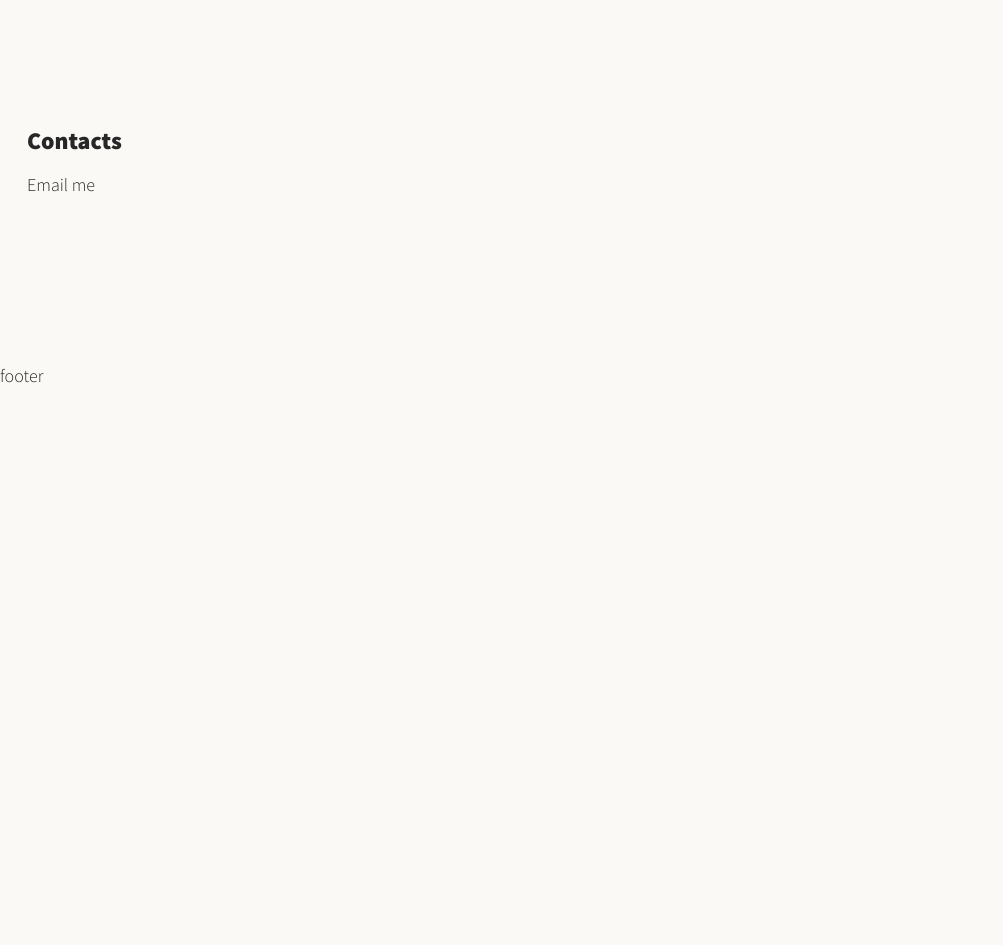
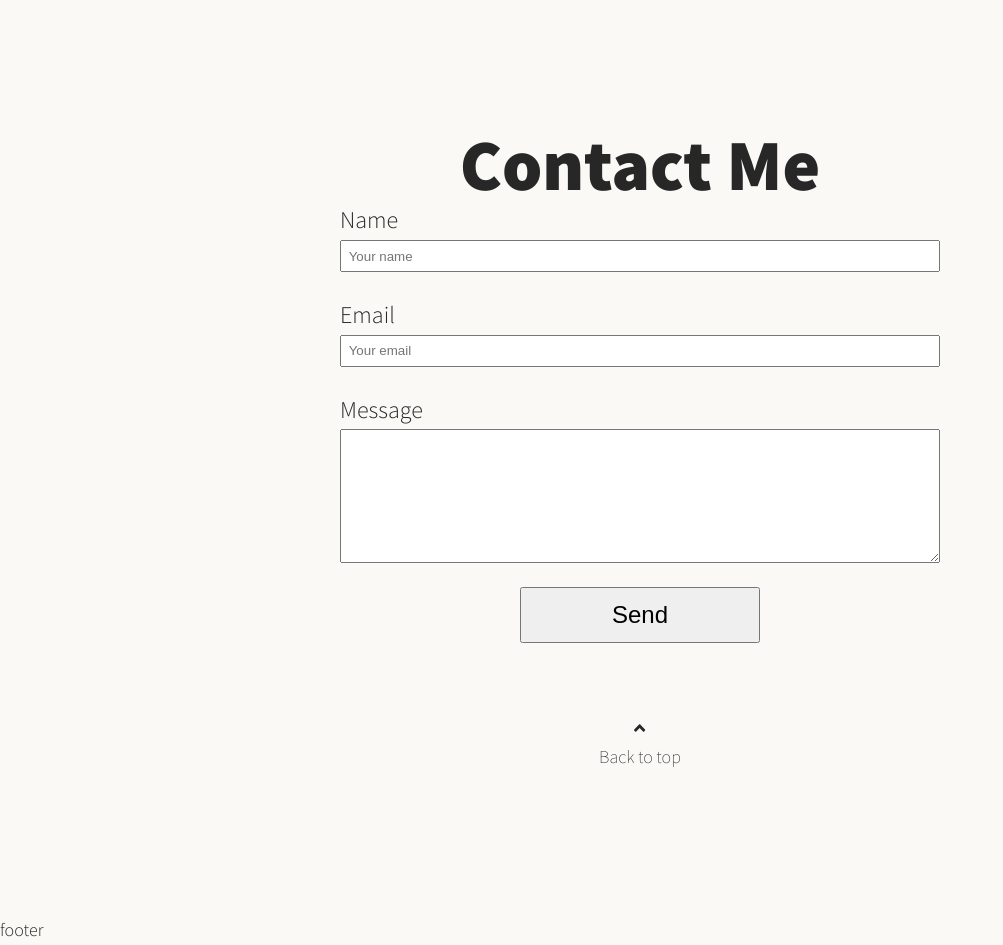
Before and after one commit to De1ain/de1ain.github.io, a Next.js app: page / in a window 1280 px wide. Shown: the part 2560-3505 px from the top of the page, without its empty margins (0-1003 px from the left). Before the commit the page ends 2951 px from the top, so only its background shows below. Built offline with nearby package versions, Linux system fonts and the light colour scheme.

Commit message:
Style contact form

```diff
--- a/components/ContactForm.js
+++ b/components/ContactForm.js
@@ -1,12 +1,48 @@
 import React from 'react';
 
 import styles from './ContactForm.module.css';
+import SectionFooter from './SectionFooter';
 
 const ContactForm = () => {
     return (
-        <section id="contact-form">
-            <h3>Contacts</h3>
-            <p>Email me</p>
+        <section className={styles['contact-me']} id="contact-form">
+            <header>
+                <h1>Contact Me</h1>
+                <span className={styles.form__separator}></span>
+            </header>
+            <form className={styles.form} autoComplete="off">
+                <span className={styles.form__elem}>
+                    <label className={styles.form__label} htmlFor="name">Name</label>
+                    <input
+                        className={styles.form__input}
+                        id="name"
+                        type="text"
+                        placeholder="Your name"
+                        autoComplete="your-name"
+                    />
+                </span>
+                <span className={styles.form__elem}>
+                    <label className={styles.form__label} htmlFor="email">Email</label>
+                    <input
+                        className={styles.form__input}
+                        id="email"
+                        type="text"
+                        placeholder="Your email"
+                        autoComplete="your-password"
+                    />
+                </span>
+                <span className={styles.form__elem}>
+                    <label className={styles.form__label} htmlFor="message">Message</label>
+                    <textarea
+                        className={styles.form__textarea}
+                        id="message"
+                        rows="5"
+                        cols="40"
+                    />
+                </span>
+                <button className={styles['form__submit-btn']} type="submit">Send</button>
+            </form>
+            <SectionFooter />
         </section>
     );
 };
--- a/components/ContactForm.module.css
+++ b/components/ContactForm.module.css
@@ -0,0 +1,46 @@
+.contact-me {
+  text-align: center;
+}
+
+.form {
+  display: flex;
+  flex-direction: column;
+  max-width: 600px;
+  margin: 0 auto;
+  font-size: var(--fs-h3);
+}
+
+.form__separator {
+  width: 50em;
+  height: 1px;
+  background: var(--color-dark);
+}
+
+.form__elem {
+  width: 100%;
+  display: flex;
+  flex-direction: column;
+  margin: 0 auto 1em;
+}
+
+.form__label {
+  text-align: left;
+}
+
+.form__input,
+.form__textarea {
+  width: 100%;
+  padding: 0.5em;
+}
+
+.form__submit-btn {
+  width: 10em;
+  padding: 0.5em;
+  margin: 0 auto;
+  font-size: var(--fs-h3);
+}
+
+.form__textarea {
+  resize: vertical;
+  min-height: 10em;
+}
```
